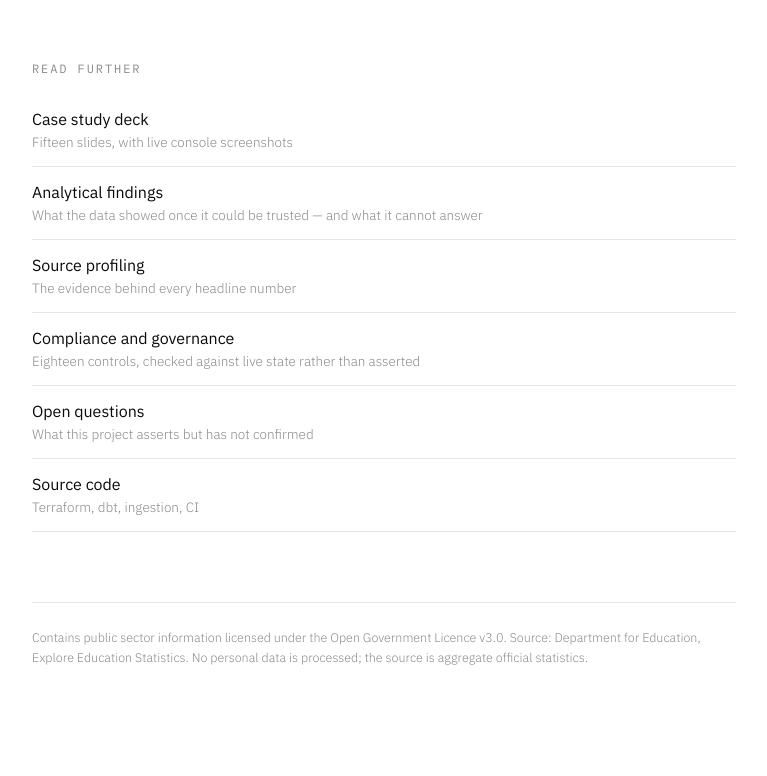
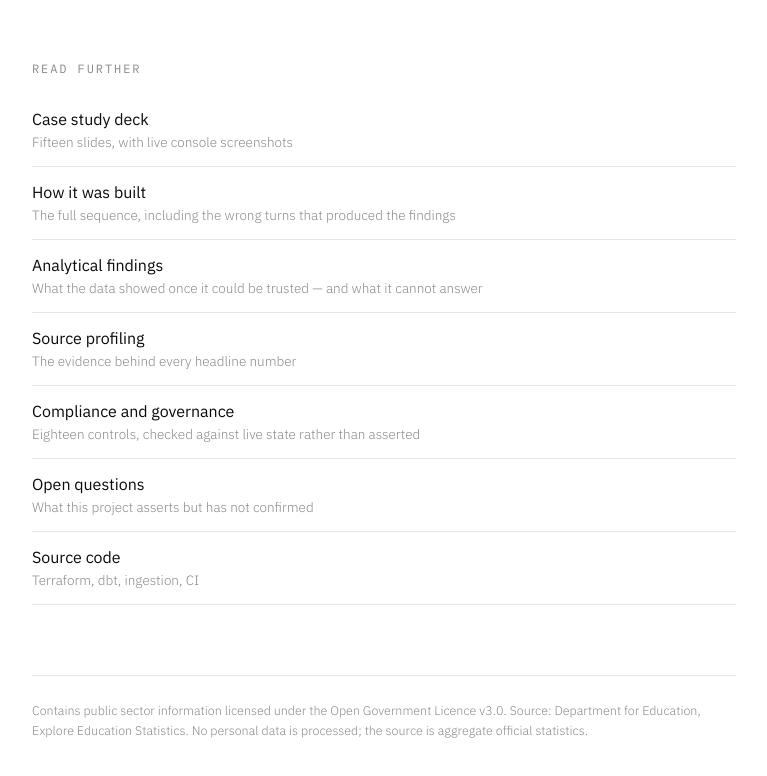
Before and after one commit to DivyeshPerla/dfe-apprenticeships-pipeline, a plain HTML site: page docs/index.html in a window 1280 px wide. Shown: the part 942-1718 px from the top of the page, without its empty margins (256-1023 px from the left). Drawn offline with Linux system fonts and the light colour scheme.

Commit message:
Add build walkthrough
A chronological account reconstructed from the commit history, covering the
GCP build and the GitHub setup. Includes the wrong turns -- the exit-code
control flow, the .dockerignore that emptied dbt/seeds, the idempotency bug
the tests caught, and the CI failure caused by verifying against the wrong
lint config -- because several of them produced the findings worth
presenting.

```diff
--- a/docs/index.html
+++ b/docs/index.html
@@ -80,6 +80,8 @@
   <ul>
     <li><a href="presentation/deck.html">Case study deck</a>
       <span>Fifteen slides, with live console screenshots</span></li>
+    <li><a href="BUILD_WALKTHROUGH.md">How it was built</a>
+      <span>The full sequence, including the wrong turns that produced the findings</span></li>
     <li><a href="INSIGHTS.md">Analytical findings</a>
       <span>What the data showed once it could be trusted &mdash; and what it cannot answer</span></li>
     <li><a href="profiling/PROFILE.md">Source profiling</a>
```
Also changed, not shown: 2 other files.
